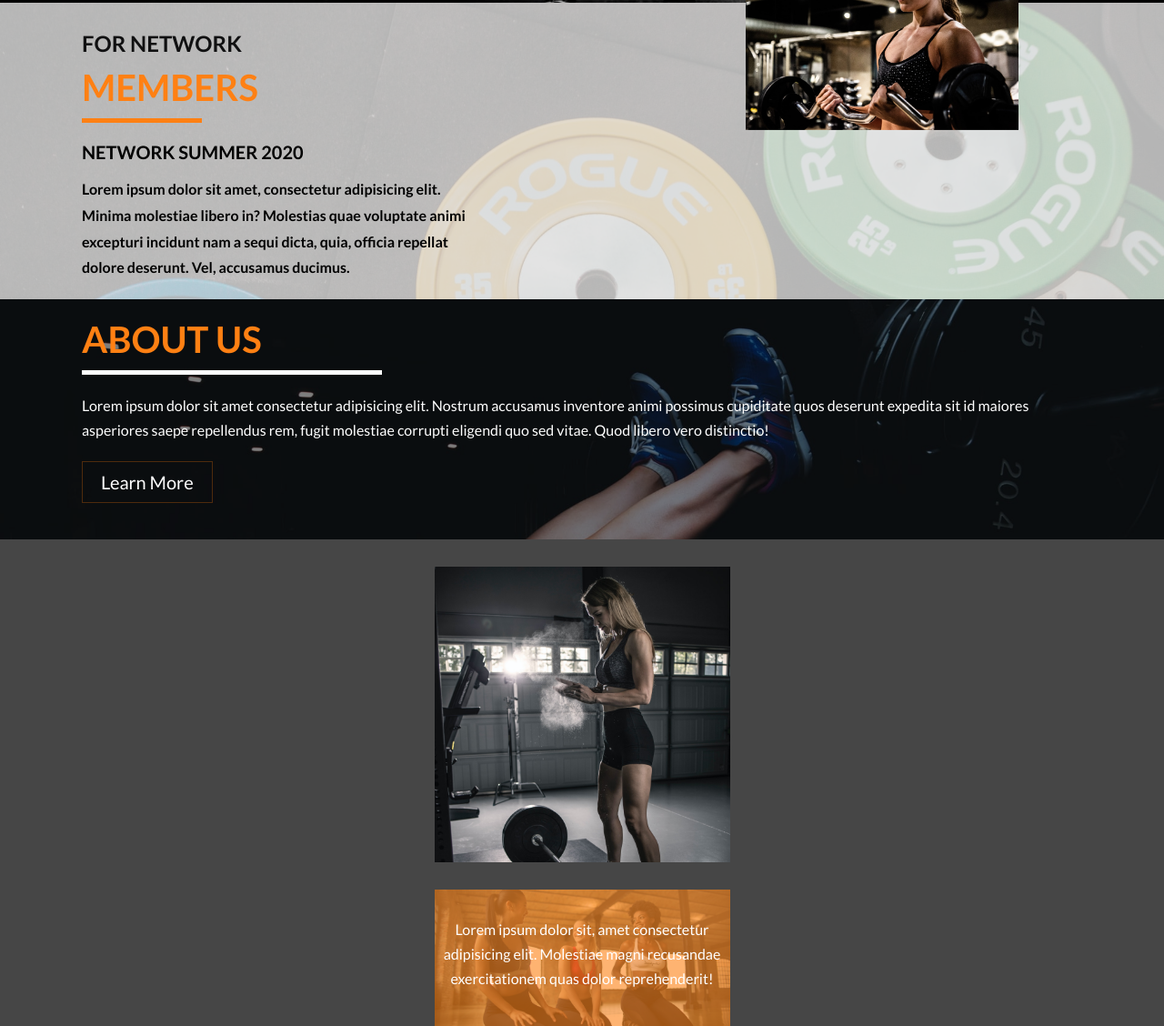
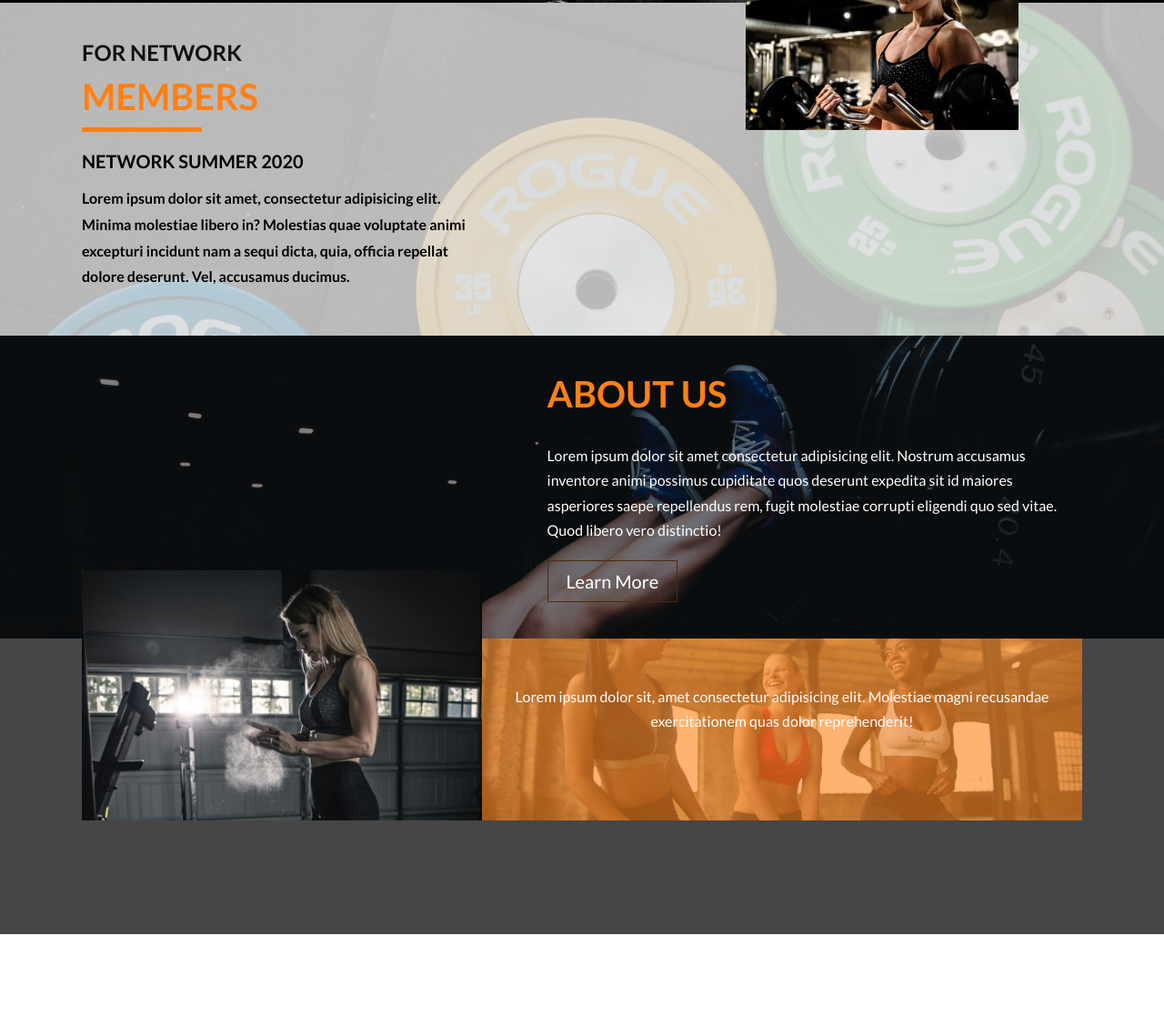
Before and after one commit to Belkowski656/gym-landing-page, a plain HTML site: page index.html in a window 1280 px wide. Shown: the part 517-1645 px from the top of the page at 91% size. After the commit the page ends 1544 px from the top, so only its background shows below. Drawn offline with Linux system fonts and the light colour scheme.

Commit message:
add responsivness for about section

```diff
--- a/SCSS/_about.scss
+++ b/SCSS/_about.scss
@@ -5,16 +5,30 @@
     &__content-wrap {
         background-image: url(../src/img6.jpg);
         background-size: cover;
+        background-attachment: fixed;
     }
 
     &__bg {
         background-color: rgba(0, 0, 0, .5);
     }
 
+    &__container {
+        @media (min-width:823px) {
+            width: 55%;
+            margin: 0 0 0 47%;
+            max-width: 650px;
+            padding-right: 70px;
+        }
+    }
+
     &__title {
         @include title($orange);
         padding-top: 20px;
         padding-bottom: 10px;
+
+        @media (min-width:823px) {
+            padding-top: 40px;
+        }
     }
 
     &__hr {
@@ -22,6 +36,10 @@
         border: none;
         height: 5px;
         background-color: white;
+
+        @media (min-width:823px) {
+            display: none;
+        }
     }
 
     &__text {
@@ -34,11 +52,22 @@
         @include button-primary;
         margin-bottom: 40px;
         text-transform: inherit;
+
+        @media (min-width:823px) {
+            margin-bottom: 40px;
+        }
     }
 
     &__photos-wrap {
         width: 90%;
         margin: 0 auto;
+        padding-bottom: 50px;
+
+        @media (min-width:823px) {
+            display: flex;
+            justify-content: center;
+            max-width: 1100px;
+        }
     }
 
     &__photo:nth-of-type(1) {
@@ -50,6 +79,17 @@
         margin-bottom: 30px;
         margin-left: auto;
         margin-right: auto;
+
+        @media (min-width:823px) {
+            margin: 0;
+            transform: translateY(-75px);
+            width: 40%;
+            height: 275px;
+        }
+
+        @media (max-width:325px) {
+            width: 300px;
+        }
     }
 
     &__cover-text {
@@ -58,8 +98,17 @@
         background-color: rgba($orange, .6);
         line-height: 170%;
         padding-top: 30px;
-        // text-align: center;
         margin: 0 auto;
+
+        @media (min-width:823px) {
+            height: 200px;
+            padding-top: 50px;
+            width: 100%;
+        }
+
+        @media (max-width:325px) {
+            width: 300px;
+        }
     }
 
     &__photo:nth-of-type(2) {
@@ -69,6 +118,15 @@
         width: 325px;
         height: 150px;
         text-align: center;
-        margin: 0 auto;
+
+        @media (min-width:823px) {
+            margin: 0;
+            width: 60%;
+            height: 200px
+        }
+
+        @media (max-width:325px) {
+            width: 300px;
+        }
     }
 }
--- a/SCSS/_members.scss
+++ b/SCSS/_members.scss
@@ -22,6 +22,10 @@
     &__sub-title {
         @include sub-title($black);
         padding-top: 30px;
+
+        @media (min-width:1024px) {
+            padding-top: 40px;
+        }
     }
 
     &__title {
@@ -48,6 +52,10 @@
         font-weight: bold;
         line-height: 180%;
         padding-bottom: 20px;
+
+        @media (min-width:1024px) {
+            padding-bottom: 50px;
+        }
     }
 
     &__img-wrap {
--- a/index.html
+++ b/index.html
@@ -66,7 +66,7 @@
         <section class="about">
             <div class="about__content-wrap">
                 <div class="about__bg">
-                    <div class="container">
+                    <div class="container about__container">
                         <h2 class="about__title">
                             About us
                         </h2>
```
Also changed, not shown: css/main.css, 1 other file.
